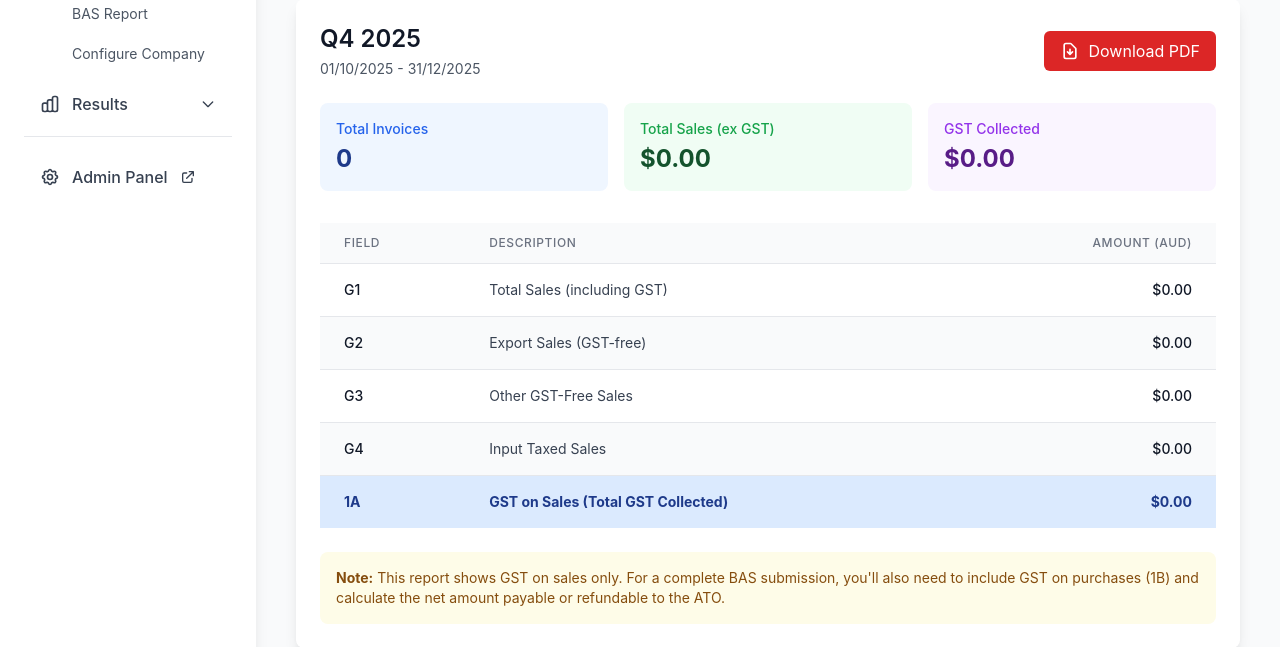
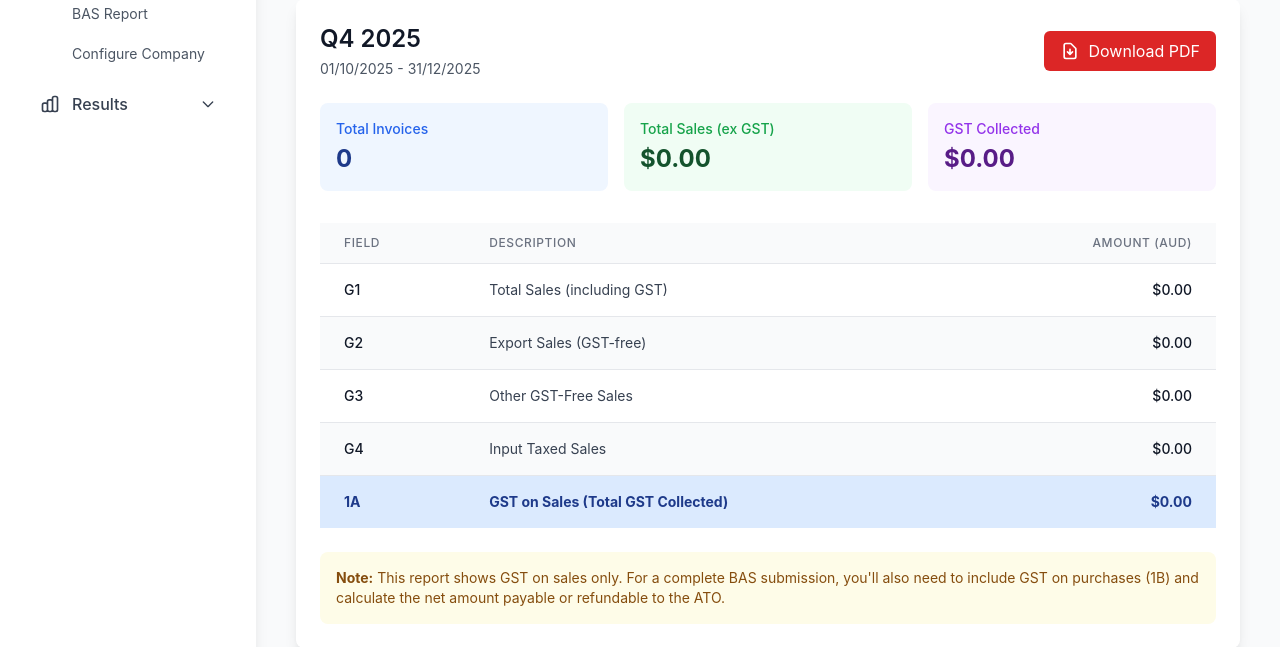
Before and after one commit to gmartincor/westforce, a Django app: page /invoicing/bas/ in a window 1280 px wide. Shown: the part 404-1051 px from the top of the page. Run offline with Django 4.2, Linux system fonts and the light colour scheme; the visitor is signed in with stand-in values (Sample User, id 1); data that the repository does not hold is empty; style sheets or scripts are compiled from the project's sources; some libraries are stand-ins or nearby versions.

Commit message:
Remove Admin Panel from sidebar navigation menu

```diff
--- a/templates/components/sidebar.html
+++ b/templates/components/sidebar.html
@@ -110,22 +110,6 @@
               <li><a href="{% url 'accounting:profit_summary' %}" class="block px-4 py-2 text-sm text-gray-600 dark:text-gray-400 hover:text-primary-600 dark:hover:text-primary-400">Profit Analysis</a></li>
           </ul>
          </li>
-
-         {% if user.is_staff %}
-         <li class="pt-4 border-t border-gray-200 dark:border-gray-700">
-          <a href="/admin/" target="_blank"
-             class="flex items-center space-x-3 px-4 py-3 text-gray-700 dark:text-gray-300 rounded-lg hover:bg-gray-100 dark:hover:bg-gray-700 transition-colors group">
-              <svg class="w-5 h-5" fill="none" stroke="currentColor" viewBox="0 0 24 24">
-               <path stroke-linecap="round" stroke-linejoin="round" stroke-width="2" d="M10.325 4.317c.426-1.756 2.924-1.756 3.35 0a1.724 1.724 0 002.573 1.066c1.543-.94 3.31.826 2.37 2.37a1.724 1.724 0 001.065 2.572c1.756.426 1.756 2.924 0 3.35a1.724 1.724 0 00-1.066 2.573c.94 1.543-.826 3.31-2.37 2.37a1.724 1.724 0 00-2.572 1.065c-.426 1.756-2.924 1.756-3.35 0a1.724 1.724 0 00-2.573-1.066c-1.543.94-3.31-.826-2.37-2.37a1.724 1.724 0 00-1.065-2.572c-1.756-.426-1.756-2.924 0-3.35a1.724 1.724 0 001.066-2.573c-.94-1.543.826-3.31 2.37-2.37.996.608 2.296.07 2.572-1.065z"></path>
-               <path stroke-linecap="round" stroke-linejoin="round" stroke-width="2" d="M15 12a3 3 0 11-6 0 3 3 0 016 0z"></path>
-              </svg>
-              <span class="font-medium">Admin Panel</span>
-              <svg class="w-4 h-4" fill="none" stroke="currentColor" viewBox="0 0 24 24">
-               <path stroke-linecap="round" stroke-linejoin="round" stroke-width="2" d="M10 6H6a2 2 0 00-2 2v10a2 2 0 002 2h10a2 2 0 002-2v-4M14 4h6m0 0v6m0-6L10 14"></path>
-              </svg>
-          </a>
-         </li>
-         {% endif %}
      </ul>
     </nav>
 </aside>
```
